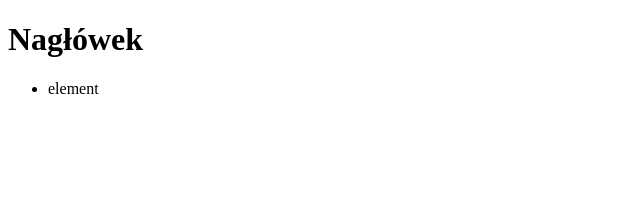
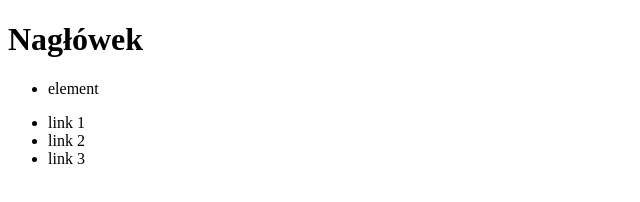
Before and after one commit to JacekPasierb/repozytotium-test, a plain HTML site: page index.html in a window 1280 px wide. Shown: the whole page, without its empty margins (0-640 px from the left). Drawn offline with Linux system fonts and the light colour scheme.

Commit message:
Add 3 lines

```diff
--- a/index.html
+++ b/index.html
@@ -11,5 +11,12 @@
     <ul>
         <li>element</li>
     </ul>
+   <section>
+    <ul>
+        <li>link 1</li>
+        <li>link 2</li>
+        <li>link 3</li>
+    </ul>
+   </section>
 </body>
 </html>
```
